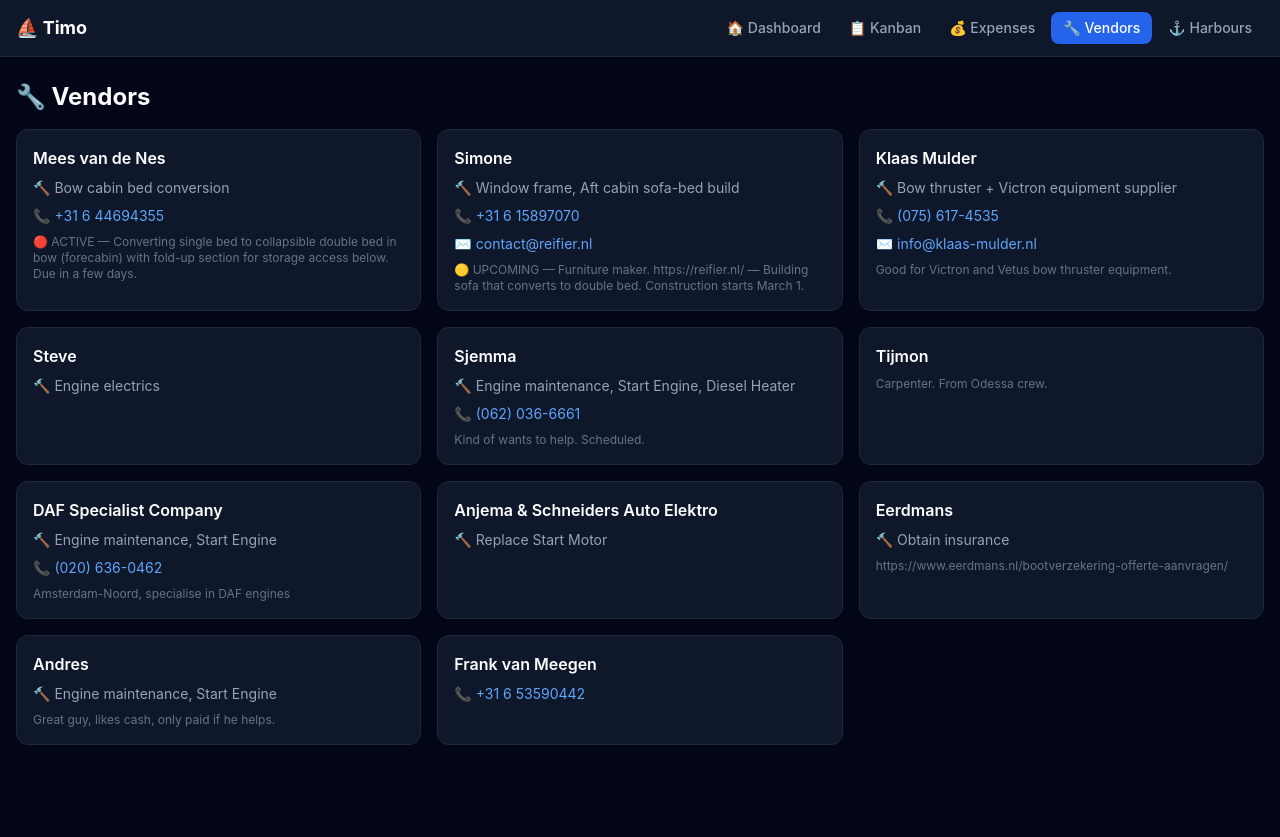
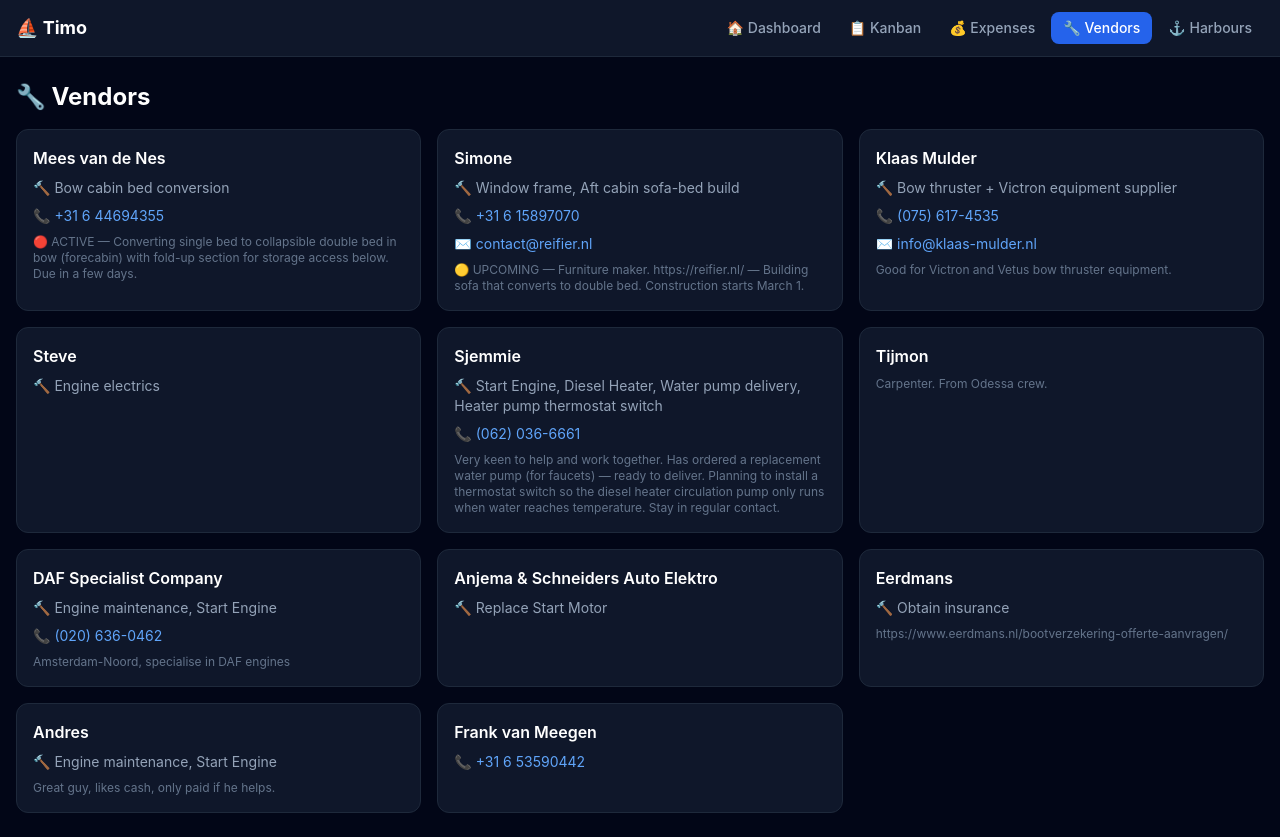
Before and after one commit to kokosthief/boat-dashboard, a Next.js app: page /vendors in a window 1280 px wide. Before the commit the page ends 800 px from the top, so only its background shows below. Built offline with nearby package versions, Linux system fonts and the light colour scheme.

Commit message:
Rename Sjemma→Sjemmie, update tasks (remove engine maintenance, add water pump + thermostat switch)

```diff
--- a/src/data/vendors.ts
+++ b/src/data/vendors.ts
@@ -12,7 +12,7 @@ export const vendors: Vendor[] = [
   { name: "Simone", tasks: "Window frame, Aft cabin sofa-bed build", contact: "Simone", phone: "+31 6 15897070", email: "contact@reifier.nl", notes: "🟡 UPCOMING — Furniture maker. https://reifier.nl/ — Building sofa that converts to double bed. Construction starts March 1." },
   { name: "Klaas Mulder", tasks: "Bow thruster + Victron equipment supplier", contact: "", phone: "(075) 617-4535", email: "info@klaas-mulder.nl", notes: "Good for Victron and Vetus bow thruster equipment." },
   { name: "Steve", tasks: "Engine electrics", contact: "Steve", phone: "", email: "", notes: "" },
-  { name: "Sjemma", tasks: "Engine maintenance, Start Engine, Diesel Heater", contact: "Sjemma", phone: "(062) 036-6661", email: "", notes: "Kind of wants to help. Scheduled." },
+  { name: "Sjemmie", tasks: "Start Engine, Diesel Heater, Water pump delivery, Heater pump thermostat switch", contact: "Sjemmie", phone: "(062) 036-6661", email: "", notes: "Very keen to help and work together. Has ordered a replacement water pump (for faucets) — ready to deliver. Planning to install a thermostat switch so the diesel heater circulation pump only runs when water reaches temperature. Stay in regular contact." },
   { name: "Tijmon", tasks: "", contact: "Tijmon", phone: "", email: "", notes: "Carpenter. From Odessa crew." },
   { name: "DAF Specialist Company", tasks: "Engine maintenance, Start Engine", contact: "NA", phone: "(020) 636-0462", email: "", notes: "Amsterdam-Noord, specialise in DAF engines" },
   { name: "Anjema & Schneiders Auto Elektro", tasks: "Replace Start Motor", contact: "", phone: "", email: "", notes: "" },
```
